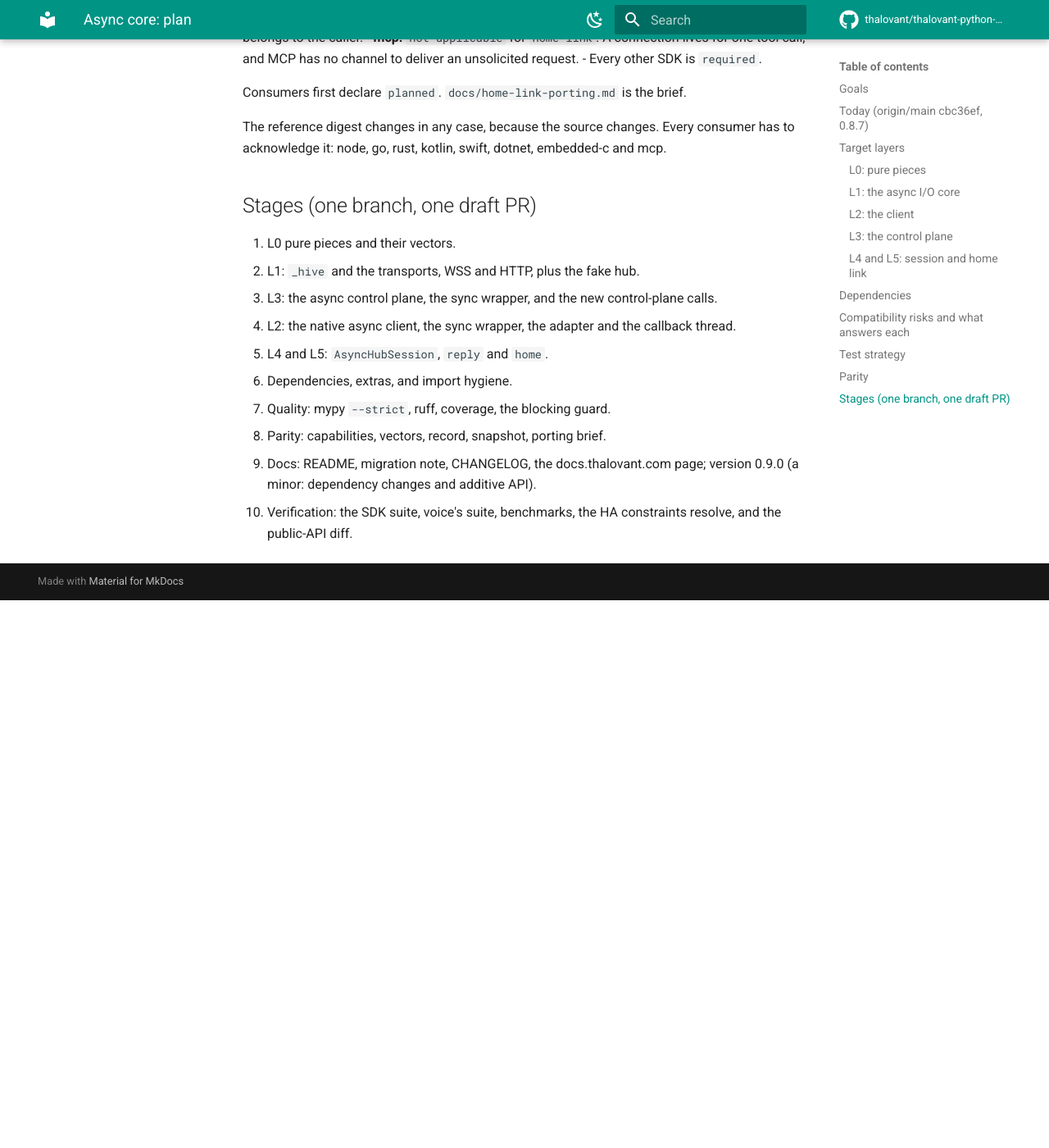
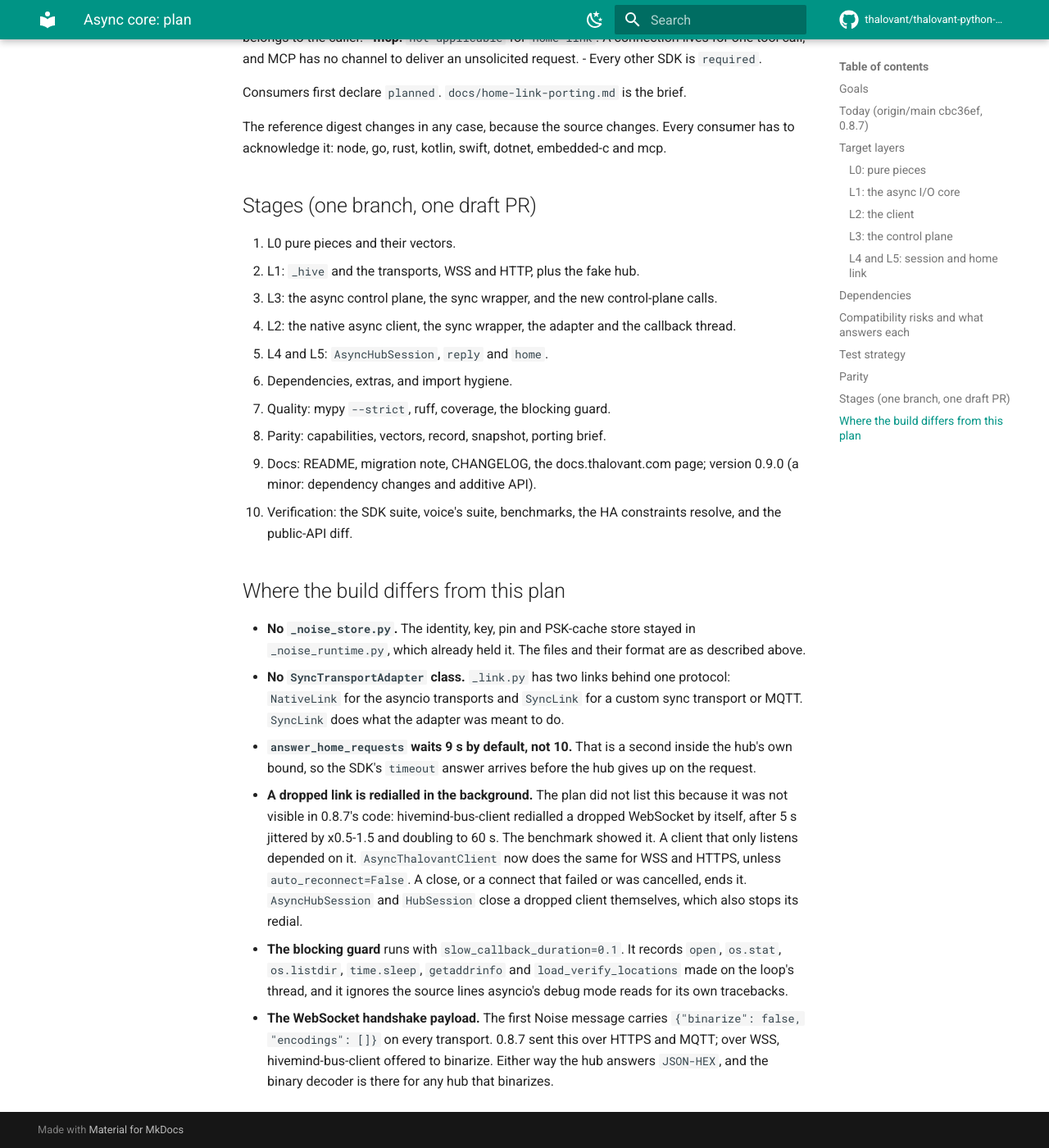
Before and after one commit to thalovant/thalovant-python-sdk, an MkDocs documentation site: the page built from docs/async-core-plan.md, in a window 1280 px wide and 1400 px high, scrolled down 9973 px. Shown: the whole window at 82% size. Built offline with MkDocs 1.6.1 and Material for MkDocs 9.7.7, drawn with Linux system fonts in a browser that asks for light colours; comment, search, counter and statistics services are not loaded; before the commit the page ends 10705 px from its top, so only the background shows below that.

Commit message:
Document 0.9.0 and bump the version
The README shows the async client and control plane beside the sync ones,
device login one step at a time, AsyncHubSession, the background redial,
the Home Assistant link, the new API surface, and an upgrade note: nothing
is required, and here is what changed. The install section names the two
core dependencies and the extras; the Noise and TLS notes no longer mention
libraries the SDK does not install.

CHANGELOG has the 0.9.0 entry, with the measured install size and import
time. The plan records where the build differs from it. 0.9.0 is a minor:
the dependencies change and the API only grows.

Co-Authored-By: Claude Opus 5.5 (1M context) <noreply@anthropic.com>

```diff
--- a/docs/async-core-plan.md
+++ b/docs/async-core-plan.md
@@ -358,3 +358,32 @@ embedded-c and mcp.
    0.9.0 (a minor: dependency changes and additive API).
 10. Verification: the SDK suite, voice's suite, benchmarks, the HA constraints
     resolve, and the public-API diff.
+
+## Where the build differs from this plan
+
+- **No `_noise_store.py`.** The identity, key, pin and PSK-cache store stayed
+  in `_noise_runtime.py`, which already held it. The files and their format are
+  as described above.
+- **No `SyncTransportAdapter` class.** `_link.py` has two links behind one
+  protocol: `NativeLink` for the asyncio transports and `SyncLink` for a custom
+  sync transport or MQTT. `SyncLink` does what the adapter was meant to do.
+- **`answer_home_requests` waits 9 s by default, not 10.** That is a second
+  inside the hub's own bound, so the SDK's `timeout` answer arrives before the
+  hub gives up on the request.
+- **A dropped link is redialled in the background.** The plan did not list this
+  because it was not visible in 0.8.7's code: hivemind-bus-client redialled a
+  dropped WebSocket by itself, after 5 s jittered by x0.5-1.5 and doubling to
+  60 s. The benchmark showed it. A client that only listens depended on it.
+  `AsyncThalovantClient` now does the same for WSS and HTTPS, unless
+  `auto_reconnect=False`. A close, or a connect that failed or was cancelled,
+  ends it. `AsyncHubSession` and `HubSession` close a dropped client
+  themselves, which also stops its redial.
+- **The blocking guard** runs with `slow_callback_duration=0.1`. It records
+  `open`, `os.stat`, `os.listdir`, `time.sleep`, `getaddrinfo` and
+  `load_verify_locations` made on the loop's thread, and it ignores the source
+  lines asyncio's debug mode reads for its own tracebacks.
+- **The WebSocket handshake payload.** The first Noise message carries
+  `{"binarize": false, "encodings": []}` on every transport. 0.8.7 sent this
+  over HTTPS and MQTT; over WSS, hivemind-bus-client offered to binarize.
+  Either way the hub answers `JSON-HEX`, and the binary decoder is there for
+  any hub that binarizes.
--- a/pyproject.toml
+++ b/pyproject.toml
@@ -4,7 +4,7 @@ build-backend = "hatchling.build"
 
 [project]
 name = "thalovant"
-version = "0.8.7"
+version = "0.9.0"
 description = "Python SDK and CLI for direct Thalovant hub data-plane clients and agents"
 readme = { file = "README.md", content-type = "text/markdown" }
 authors = [{ name = "Thalovant" }]
--- a/src/thalovant/_version.py
+++ b/src/thalovant/_version.py
@@ -10,7 +10,7 @@ inside a user-agent literal elsewhere; ``tests/test_version.py`` enforces it.
 
 from __future__ import annotations
 
-__version__ = "0.8.7"
+__version__ = "0.9.0"
 
 #: Product token shared by every Thalovant Python SDK user agent.
 USER_AGENT_PRODUCT = "ThalovantPythonSDK"
```
Also changed, not shown: CHANGELOG.md (+17 -0 lines), README.md (+261 -8 lines).
